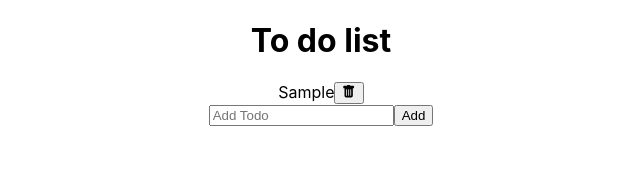
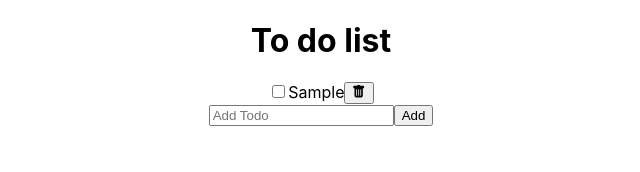
Before and after one commit to minha0817/to-do-list, a React (Create React App) app: page / in a window 1280 px wide. Both pictures are taken after typing "Sample" into the empty fields and a click on the button "Add". Shown: the top 172 px of the page, without its empty margins (319-959 px from the left). Built offline with nearby package versions, Linux system fonts and the light colour scheme.

Commit message:
Add checkbox

```diff
--- a/src/App.js
+++ b/src/App.js
@@ -5,6 +5,9 @@ import {ItemList} from './components/ItemList';
 
 function App() {
   const [items, setItems] = useState([]);
+  const [checkedState, setCheckedState] = useState(
+    new Array(items.length).fill(false)
+  )
 
   const addItem = (input) => {
     setItems([...items, input])
@@ -13,7 +16,7 @@ function App() {
   return (
     <div className="App">
       <h1>To do list</h1>
-      <ItemList items={items} setItems={setItems}/>
+      <ItemList items={items} setItems={setItems} checkedState={checkedState} setCheckedState={setCheckedState}/>
       <Input addItem={addItem}/>
     </div>
   );
--- a/src/components/Input.jsx
+++ b/src/components/Input.jsx
@@ -7,7 +7,6 @@ export default function Input({addItem}) {
   const handleSubmit = (event) => {
     event.preventDefault();
     addItem(input)
-    console.log(input);
     setInput("")
   }
 
--- a/src/components/ItemList.jsx
+++ b/src/components/ItemList.jsx
@@ -1,19 +1,31 @@
 import React from 'react'
 import { BsTrashFill } from 'react-icons/bs'
 
-export const ItemList = ({ items, setItems }) => {
+export const ItemList = ({ items, setItems, checkedState, setCheckedState }) => {
 
   const handleDelete = (index) => {
     items.splice(index, 1)
     setItems([...items])
   }
 
+  const handleCompleted = (position) => {
+    console.log("position", position)
+    const updatedCheckedState = checkedState.map((item, index) =>
+      index === position ? !item : item
+    )
+
+    setCheckedState(updatedCheckedState);
+  }
 
   return (
     <div>
-      {items.length > 0 && items.map((item, index) => (
+      {items.length > 0 &&
+        items.map((item, index) => (
           <div key={index}>
+            <label>
+              <input type="checkbox" checked={checkedState[index]} onChange={() => handleCompleted(index)}/>
               <span>{item}</span>
+            </label>
             <button
               onClick={() => {
                 handleDelete(index)
```
Lines whose indentation alone changed are shown as unchanged.
